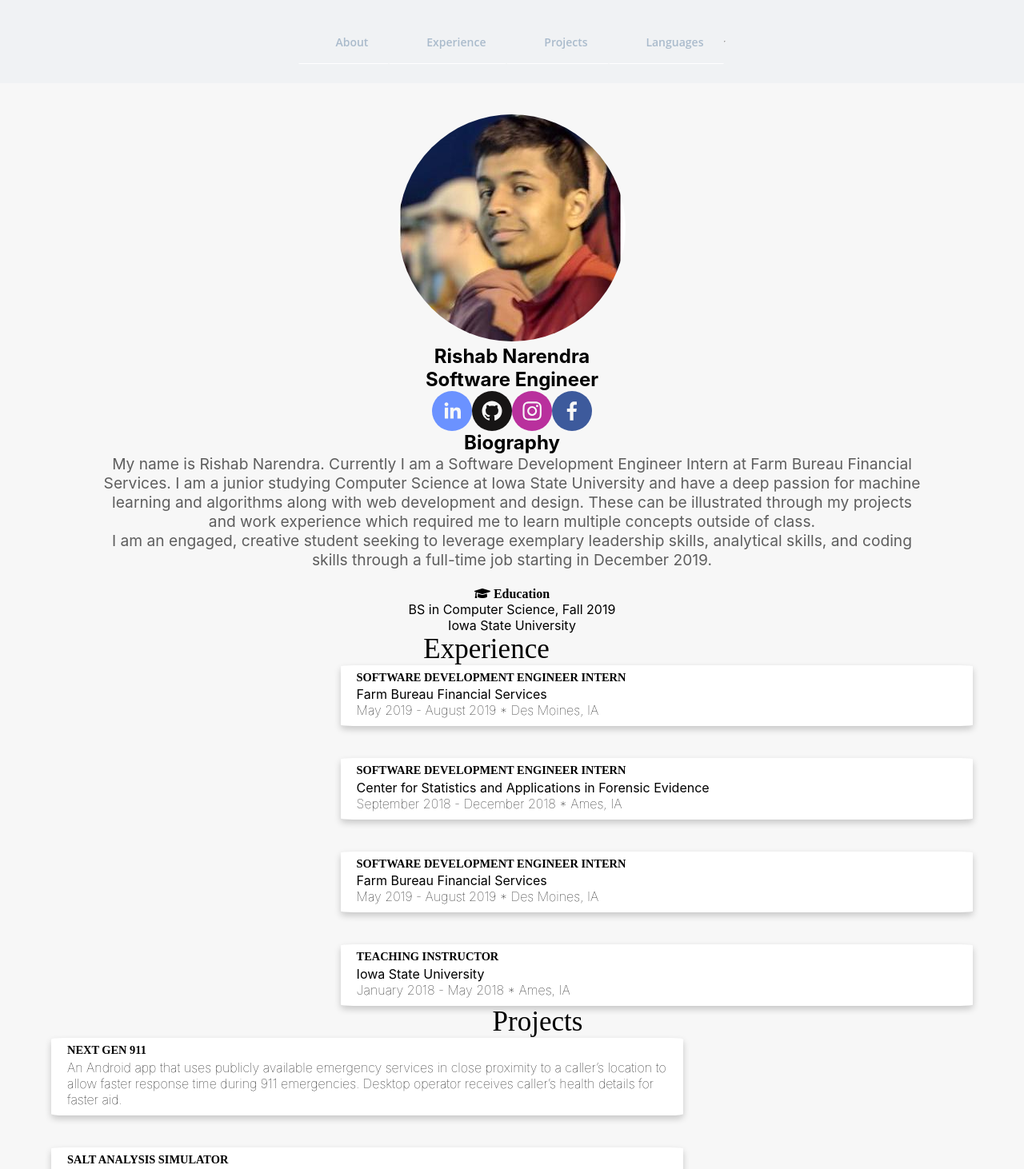
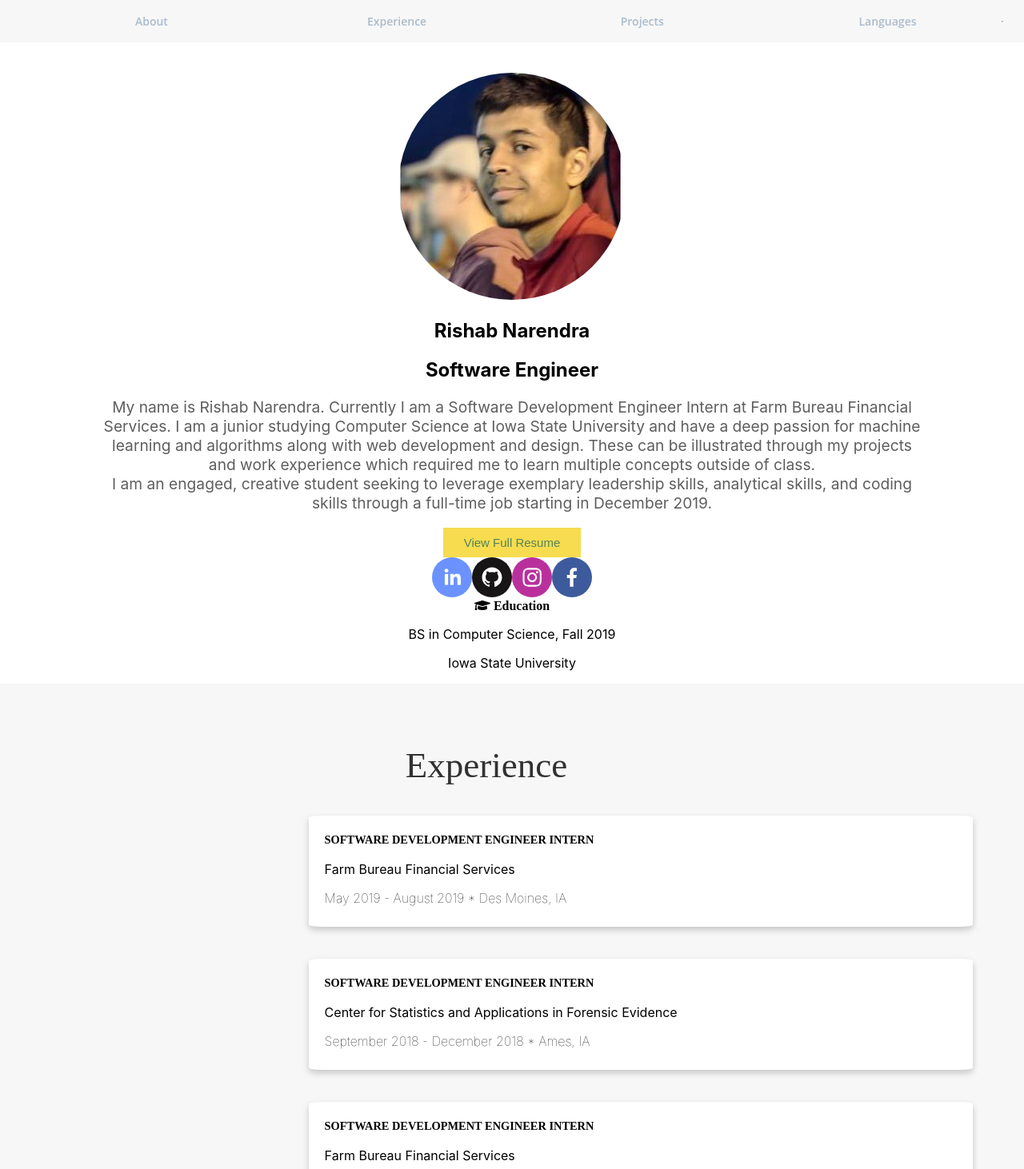
Before and after one commit to rishabnarendra/personalwebsite, a React (Create React App) app in the folder personal-website/: page / in a window 1280 px wide. Shown: the top 1462 px of the page at 80% size. Built offline with nearby package versions, Linux system fonts and the light colour scheme.

Commit message:
Minor HTML/CSS changes and added view resume button

```diff
--- a/personal-website/src/App.css
+++ b/personal-website/src/App.css
@@ -1,5 +1,14 @@
+/* Common CSS */
+
 html{
   scroll-behavior: smooth;
+}
+
+.Header{
+  font-size: 45px;
+  font-family: Montserrat;
+  font-weight: 200;
+  color: #313131;
 }
 
 /* CSS for website tabs*/
@@ -7,16 +16,16 @@ html{
 @import url('https://fonts.googleapis.com/css?family=Open+Sans:400,600,700');
 @import url('https://maxcdn.bootstrapcdn.com/font-awesome/4.7.0/css/font-awesome.min.css');
 
-*,*::before,*::after{margin:0;padding:0;box-sizing:border-box;}
-
 .Main{
+  margin: auto;
   display:flex;
   align-items:center;
   justify-content:center;
-  padding:2%;
+  padding-left: 2%;
+  padding-right: 2%;
   font:14px/1.5 'Open Sans',sans-serif;
   color:#345;
-  background:#f0f2f4;
+  background:#f7f7f7;
 }
 
 input {
@@ -24,9 +33,11 @@ input {
 }
 
 label {
+  margin: auto;
+  width: 50%;
   display: inline-block;
   margin: 0 0 -1px;
-  padding: 15px 25px;
+  padding: 15px 15px;
   font-weight: 600;
   text-align: center;
   color: #abc;
@@ -91,17 +102,31 @@ input:checked + label {
   font-size: 1.2em;
 }
 
+.Resume{
+  background-color: rgba(247, 220, 79, 1);
+  border: solid rgba(153, 153, 151, 1) 0px;
+  color: #53835b;
+  font-size: 15px;
+  padding: 10px 26px;
+}
+
+.Resume:hover{
+  background-color: #015761;
+  color: rgba(247, 220, 79, 1);
+}
+
+.Resume:focus {
+  outline: none;
+}
+
 /* CSS for Experience page*/
 
 .ExperienceSummary{
   text-align: center;
   padding-right: 5%;
-}
-
-.ExperienceHeader{
-  font-size: 35px;
-  font-family: Montserrat;
-  font-weight: 200;
+  background:#f7f7f7;
+  padding-top: 3%;
+  padding-bottom: 3%;
 }
 
 .ExperienceCard {
@@ -138,6 +163,9 @@ input:checked + label {
 .ProjectSummary{
   text-align: center;
   padding-left: 5%;
+  background:#ffffff;
+  padding-top: 3%;
+  padding-bottom: 3%;
 }
 
 .ProjectHeader{
@@ -175,6 +203,9 @@ input:checked + label {
 .LanguageSummary{
   padding: 50px 0px 50px 0px;
   text-align: center;
+  background:#f7f7f7;
+  padding-top: 3%;
+  padding-bottom: 3%;
 }
 
 .ProgressCircle {
--- a/personal-website/src/components/About.js
+++ b/personal-website/src/components/About.js
@@ -1,7 +1,7 @@
 import React, { Component } from 'react';
 import Me from './Me.jpg';
 import { SocialIcon } from 'react-social-icons';
-import { Helmet } from 'react-helmet';
+import MyResume from './Rishab_Narendra.Resume.pdf';
 
 class About extends Component{
 
@@ -21,6 +21,10 @@ class About extends Component{
         window.open("https://www.facebook.com/rishab.narendra.7");
       }
 
+      openResume(){
+        window.open(MyResume);
+    }
+
     render(){
         return(
             <div class="AboutSummary">
@@ -30,15 +34,8 @@ class About extends Component{
                     <div class="SocialIcons">
                         <h2>Rishab Narendra</h2>
                         <h2>Software Engineer</h2>
-                        <SocialIcon network="linkedin" onClick={() => this.openLinkedIn()} bgColor="#6b92ff"/>
-                        <SocialIcon network="github" onClick={() => this.openGitHub()} bgColor="#171515"/>
-                        <SocialIcon network="instagram" onClick={() => this.openInstagram()} bgColor="#b9309d"/>
-                        <SocialIcon network="facebook" onClick={() => this.openFacebook()} bgColor="#3d5a9c"/>
-                    </div>
-                </div>
-                <div class="Biography">
-                    <h2>Biography</h2>
-                    <p class="MyDescription">
+
+                        <p class="MyDescription">
                         My name is Rishab Narendra. Currently I am a Software Development Engineer Intern at Farm Bureau Financial
                         Services. I am a junior studying Computer Science at Iowa State University and have a deep passion for machine
                         learning and algorithms along with web development and design. These can be illustrated through my projects
@@ -47,12 +44,20 @@ class About extends Component{
                         I am an engaged, creative student seeking to leverage exemplary leadership skills, analytical
                         skills, and coding skills through a full-time job starting in December 2019.
                     </p>
+                    <button class="Resume" onClick={() => this.openResume()}>View Full Resume</button>
                     <br></br>
+
+                        <SocialIcon network="linkedin" onClick={() => this.openLinkedIn()} bgColor="#6b92ff"/>
+                        <SocialIcon network="github" onClick={() => this.openGitHub()} bgColor="#171515"/>
+                        <SocialIcon network="instagram" onClick={() => this.openInstagram()} bgColor="#b9309d"/>
+                        <SocialIcon network="facebook" onClick={() => this.openFacebook()} bgColor="#3d5a9c"/>
+                    </div>
 
                     <i class="fas fa-graduation-cap">  Education</i>
                     <p>BS in Computer Science, Fall 2019</p>
                     <p>Iowa State University</p>
                 </div>
+
             </div>
         );
     }
--- a/personal-website/src/components/Experience.js
+++ b/personal-website/src/components/Experience.js
@@ -18,10 +18,7 @@ class Experience extends Component{
     render(){
         return(
             <div class="ExperienceSummary">
-                <Helmet>
-                    <style>{'body { background-color: #f7f7f7 !important; }'}</style>
-                </Helmet>
-                <h2 class="ExperienceHeader">Experience</h2>
+                <h2 class="Header">Experience</h2>
                 <div class="ExperienceCard">
                     <h3 class="ExperiencePosition">Software Development Engineer Intern</h3>
                     <p class="ExperiencePlace" onClick={() => this.openFarmBureau()}>Farm Bureau Financial Services</p>
--- a/personal-website/src/components/Languages.js
+++ b/personal-website/src/components/Languages.js
@@ -9,7 +9,8 @@ class Languages extends Component{
     render(){
         return(
             <div class="LanguageSummary">
-                <h1 class="ExperienceHeader">Languages</h1>
+                <h1 class="Header">Languages</h1>
+                <br />
                 <div class="ProgressBars">
                     <div class="Column">
                         <h4>HTML</h4>
@@ -100,9 +101,9 @@ class Languages extends Component{
                 </div>
 
                 <footer>
-                    <br></br>
+                    <br />
                     {'\u00A9'} 2019 by Rishab Narendra. Proudly created with <a class="ReactLink" onClick={() => this.openReact()}>React</a>.
-                    <br></br><br></br>
+                    <br />
                 </footer>
             </div>
         );
--- a/personal-website/src/components/Projects.js
+++ b/personal-website/src/components/Projects.js
@@ -4,7 +4,7 @@ class Projects extends Component{
     render(){
         return(
             <div class="ProjectSummary">
-                <h2 class="ProjectHeader">Projects</h2>
+                <h2 class="Header">Projects</h2>
                 <div class="ProjectCard">
                     <h3 class="ProjectPosition">Next Gen 911</h3>
                     <p class="ProjectDate">
```
Also changed, not shown: 1 other file (tests, documents, lock files or other folders).
